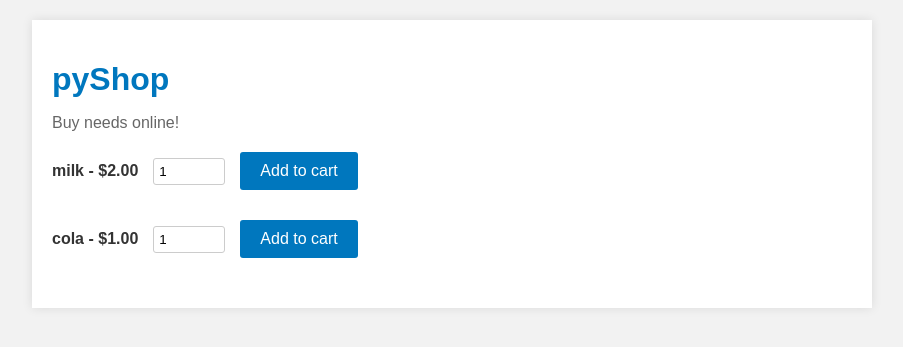
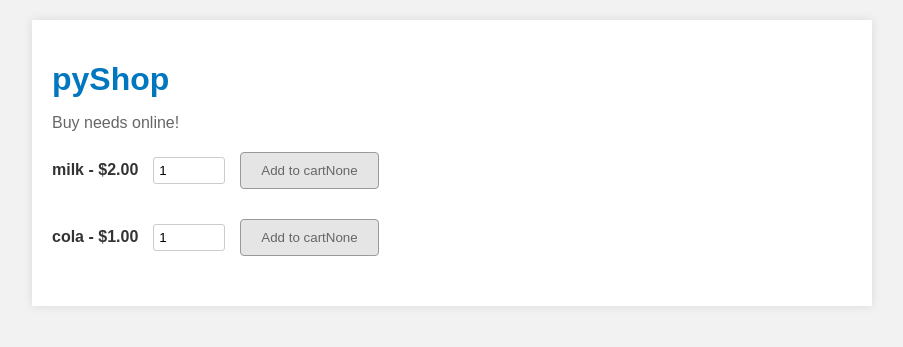
Before and after one commit to taras-fid/pyShop, a Django app: page / in a window 1280 px wide. Shown: the part 48-395 px from the top of the page, without its empty margins (188-1091 px from the left). Run offline with Django 4.2, Linux system fonts and the light colour scheme; data comes from the database, SQL or seed files in the repository; both versions use the stored data as it was after the commit.

Commit message:
added delete btn to cart, modified css.

```diff
--- /dev/null
+++ b/app/static/css/cart.css
@@ -0,0 +1,5 @@
+.delete-total {
+    display: flex;
+    align-items: center;
+    justify-content: space-between;
+}
--- a/app/static/css/home.css
+++ b/app/static/css/home.css
@@ -51,9 +51,17 @@
 .main-page button[type=submit] {
   background-color: #0077be;
   color: #fff;
-  border: none;
-  border-radius: 3px;
+  border: 1px solid #999999;
   padding: 10px 20px;
   font-size: 16px;
   cursor: pointer;
 }
+
+.disabled-btn {
+    cursor: not-allowed;
+    background-color: rgb(229, 229, 229) !important;
+    border: 1px solid #999999;
+    background-color: #cccccc;
+    color: #666666;
+    pointer-events:none;
+}
--- a/app/templates/home.html
+++ b/app/templates/home.html
@@ -1,8 +1,10 @@
 {% extends 'base.html' %}
+
 {% block extra_head %}
 {% load static %}
 <link rel="stylesheet" href="{% static 'css/home.css' %}">
 {% endblock %}
+
 {% block content %}
   <div class="main-page">
     <h1>{{ title }}</h1>
@@ -14,7 +16,11 @@
             {% csrf_token %}
             <label for="quantity">{{ product.name }} - ${{ product.price }}</label>
             <input type="number" name="quantity" value="1" min="1">
-            <button type="submit">Add to cart</button>
+            {% if user_id %}
+              <button type="submit" style="cursor: pointer;">Add to cart</button>
+            {% else %}
+              <button class="disabled-btn">Add to cart{{ user_id }}</button>
+            {% endif %}
           </form>
         </li>
       {% endfor %}
--- a/app/urls.py
+++ b/app/urls.py
@@ -22,6 +22,7 @@ urlpatterns = [
     path('', views.home, name='home'),
     path('cart/', views.view_cart, name='view_cart'),
     path('add-to-cart/<int:product_id>/', views.add_to_cart, name='add_to_cart'),
+    path('cart/delete/<int:item_id>/', views.delete_cart_item, name='delete_cart_item'),
     path('checkout/', views.checkout, name='checkout'),
     path('login/', views.login, name='login'),
     path('signup/', views.signup, name='signup'),
--- a/app/views.py
+++ b/app/views.py
@@ -4,13 +4,16 @@ from .models import Product, CartItem, Order, Cart
 from django.contrib.auth import get_user_model, authenticate, login as Dlogin, logout as Dlogout
 from django.contrib.auth.decorators import login_required, user_passes_test
 from django.contrib.auth.forms import AuthenticationForm, UserCreationForm
+from django.contrib import messages
+# TODO delete logging
 import logging
 logger = logging.getLogger('django')
 
 
 def home(request):
     products = Product.objects.all()
-    context = {'title': 'pyShop', 'description': 'Buy needs online!', 'products': products}
+    user_id = request.user.id
+    context = {'title': 'pyShop', 'description': 'Buy needs online!', 'products': products, 'user_id': user_id}
     return render(request, 'home.html', context)
 
 
@@ -25,7 +28,7 @@ def add_to_cart(request, product_id):
     if request.method == 'POST':
         product = Product.objects.get(pk=product_id)
         quantity = int(request.POST.get('quantity', 1))
-        cart = Cart.objects.get(user_id=request.user.id)
+        cart = Cart.objects.get(user=request.user)
         try:
             # If these item is new for the cart.
             cart_item = CartItem.objects.get(product=product)
@@ -35,20 +38,36 @@ def add_to_cart(request, product_id):
             # If these item is already in the cart.
             item = CartItem(product=product, quantity=quantity, cart=cart)
             item.save()
+    else:
+        return redirect(reverse('home'))
     return redirect(reverse('view_cart'))
+
+
+@login_required
+def delete_cart_item(request, item_id):
+    try:
+        cart_item = CartItem.objects.get(id=item_id)
+        # Check if the cart item belongs to the current user
+        if cart_item.cart.user != request.user:
+            raise CartItem.DoesNotExist
+        cart_item.delete()
+        messages.success(request, "Item deleted from cart.")
+    except CartItem.DoesNotExist:
+        messages.error(request, "Cart item not found.")
+    return redirect('view_cart')
 
 
 def checkout(request):
     if request.method == 'POST':
         cart_obj = Cart.objects.filter(user=request.user.id)
-        cart = CartItem.objects.filter(cart=cart_obj.all())
+        cart = CartItem.objects.filter(cart=cart_obj.first())
         total = sum([item.product.price * item.quantity for item in cart])
         order = Order(user=request.user, total=total)
         order.save()
         for item in cart:
             order.cart_items.add(item)
         order.save()
-        CartItem.objects.all().delete()
+        cart.delete()
         return render(request, 'checkout_success.html', {'title': 'Checkout Success'})
     else:
         return render(request, 'checkout.html', {'title': 'Checkout'})
```
Also changed, not shown: app/templates/cart.html (+14 -1 lines), db.sqlite3.
